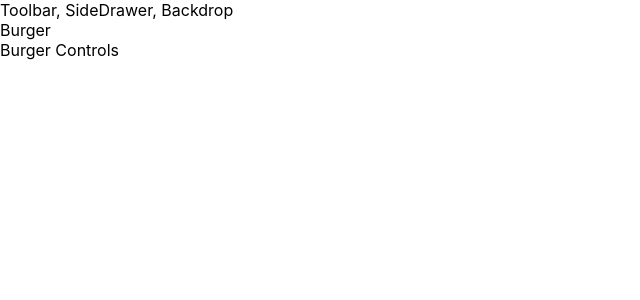
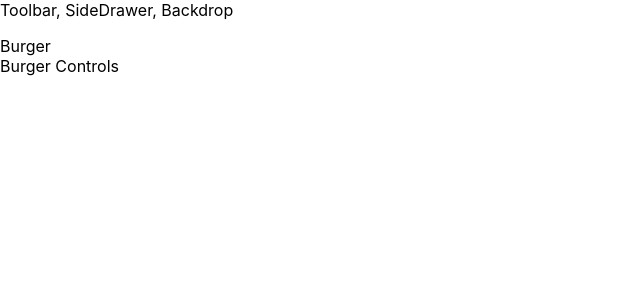
Before and after one commit to spinass/Burger-Build, a React app: page / in a window 1280 px wide. Shown: the top 300 px of the page, without its empty margins (0-640 px from the left). Built offline with nearby package versions, Linux system fonts and the light colour scheme; the HTML template or start-up script is replaced by a standard one.

Commit message:
Pataisyta css

```diff
--- a/src/components/Burger/Burgeringredient/Burgeringredient.js
+++ b/src/components/Burger/Burgeringredient/Burgeringredient.js
@@ -29,7 +29,10 @@ const burgerIngredient = props => {
     case "bacon":
       ingredient = <div className={classes.Bacon}></div>;
       break;
+    default:
+      ingredient = null;
   }
+  return ingredient;
 };
 
 export default burgerIngredient;
--- a/src/components/Layout/Layout.css
+++ b/src/components/Layout/Layout.css
@@ -1,4 +1,3 @@
 .Content {
-  font-weight: bold;
   margin-top: 16px;
 }
--- a/src/components/Layout/Layout.js
+++ b/src/components/Layout/Layout.js
@@ -1,12 +1,12 @@
 import React from "react";
 
 import Aux from "../../hoc/Aux";
-import classes from "./Layout.css";
+import "./Layout.css";
 
 const layout = props => (
   <Aux>
     <div>Toolbar, SideDrawer, Backdrop</div>
-    <main className={classes.Content}>{props.children}</main>
+    <main className="Content">{props.children}</main>
   </Aux>
 );
 
```
